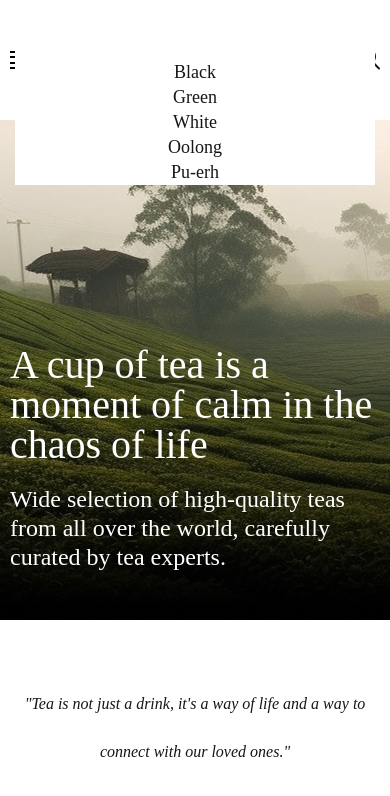
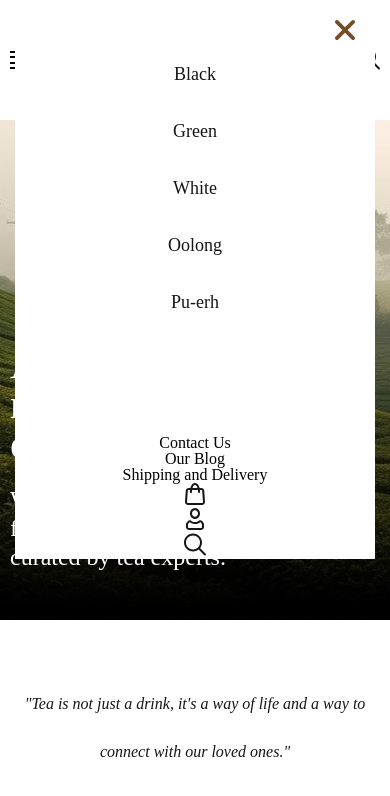
Before and after one commit to daniil170/Tea-shop, a plain HTML site: page main.html in a window 390 px wide. Drawn offline with Linux system fonts and the light colour scheme.

Commit message:
New update

```diff
--- a/assets/css/main.css
+++ b/assets/css/main.css
@@ -178,6 +178,23 @@ max-width: 704px;
         padding-top: 60px;
     }
 
+    .menu-item {
+        margin-bottom: 30px;
+        font-size: 24px;
+        font-weight: 400;
+    }
+
+    .menu-close-btn {
+        position: absolute;
+        top:20px;
+        right: 20px;
+    }
+
+    .mobile-menu {
+        margin-top: 60px;
+        padding-top: 60px;
+    }
+
     .menu-button {
         display: flex;
     }
--- a/assets/css/reset.css
+++ b/assets/css/reset.css
@@ -49,3 +49,7 @@ button {
 	cursor: pointer;
 	padding: 0;
 }
+
+a {
+	color: black;
+}
--- a/main.html
+++ b/main.html
@@ -28,6 +28,11 @@
               <span></span>
             </button>
             <ul class="menu-list">
+              <li class="menu-close">
+                <button class="menu-close-btn">
+                  <img src="assets/img/close.svg" alt="Close">
+                </button>
+              </li>
               <li class="menu-item">
                 <a href="#!">Black</a>
               </li>
@@ -43,6 +48,38 @@
               <li class="menu-item">
                 <a href="#!">Pu-erh</a>
               </li>
+              <li class="mobile-nav">
+                <ul class="mobile-menu">
+                  <li class="mobile-menu-item">
+                    <a href="#!" class="mobile-menu-link"> Contact Us </a>
+                  </li>
+                  <li class="mobile-menu-item">
+                    <a href="#!" class="mobile-menu-link"> Our Blog</a>
+                  </li>
+                  <li class="mobile-menu-item">
+                    <a href="#!" class="mobile-menu-link">
+                      Shipping and Delivery</a
+                    >
+                  </li>
+                </ul>
+                <ul class="mobile-actions">
+                  <li class="mobile-actions-item">
+                    <a href="#!" class="mobile-actions-link">
+                      <img src="assets/img/cart.svg" alt="Cart" />
+                    </a>
+                  </li>
+                  <li class="mobile-actions-item">
+                    <a href="#!" class="mobile-actions-link">
+                      <img src="assets/img/profile.svg" alt="Profile" />
+                    </a>
+                  </li>
+                  <li class="mobile-actions-item">
+                    <a href="#!" class="mobile-actions-link">
+                      <img src="assets/img/icon.svg" alt="search" />
+                    </a>
+                  </li>
+                </ul>
+              </li>
             </ul>
           </nav>
           <ul class="user-actions">
@@ -57,7 +94,7 @@
               </a>
             </li>
             <li class="user-actions-item user-action-item-search">
-              <a href="#!" class="user-actions-link ">
+              <a href="#!" class="user-actions-link">
                 <img src="assets/img/icon.svg" alt="search" />
               </a>
             </li>
```
